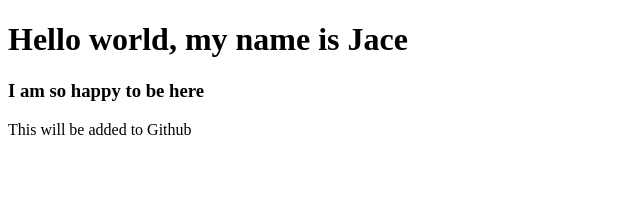
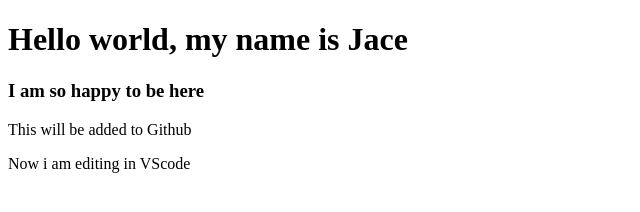
Before and after one commit to IvytechJstevens/Sdev255_Mod1, a plain HTML site: page index.html in a window 1280 px wide. Shown: the whole page, without its empty margins (0-640 px from the left). Drawn offline with Linux system fonts and the light colour scheme.

Commit message:
added secondary p tag from VScode

```diff
--- a/index.html
+++ b/index.html
@@ -12,6 +12,7 @@
   <h1>Hello world, my name is Jace </h1>
   <h3>I am so happy to be here</h3>
   <p>This will be added to Github</p>
+  <p>Now i am editing in VScode</p>
 </body>
 
 </html>
```
